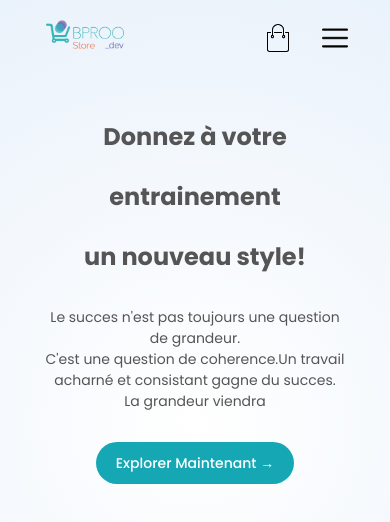
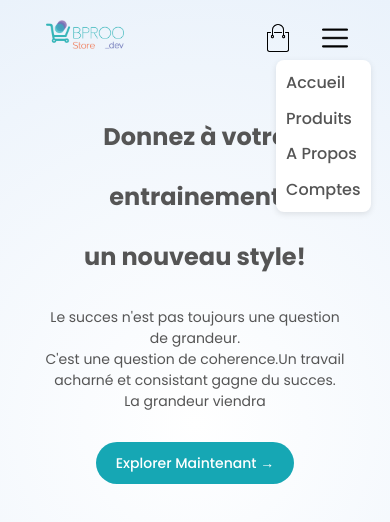
Before and after one commit to soualomichel91-glitch/site-E_commerce, a plain HTML site: page index.html in a window 390 px wide. Both pictures are taken after a click on the picture 335 px from the left and 38 px from the top of the page. Shown: the top 522 px of the page. Drawn offline with Linux system fonts and the light colour scheme; a web font is replaced by a local one.

Commit message:
creation d'un fichier javscript pour finaliser la responsivilité

```diff
--- a/index.html
+++ b/index.html
@@ -403,5 +403,8 @@
     </footer>
 
     <!-- fin du footer -->
+
+
+    <script src="script.js"></script>
   </body>
 </html>
--- /dev/null
+++ b/script.js
@@ -0,0 +1,22 @@
+// Sélectionner l'image menu et la liste
+const menuIcon = document.querySelector('.menu-icon');
+const navUl = document.querySelector('nav ul');
+
+// Ajouter un clic
+menuIcon.addEventListener('click', () => {
+  navUl.classList.toggle('active');
+});
+
+// Cacher le menu si on clique en dehors
+document.addEventListener('click', (e) => {
+  // Si le clic n'est pas sur le menu ou l'icône
+  if (!navUl.contains(e.target) && !menuIcon.contains(e.target)) {
+    navUl.classList.remove('active'); // masquer le menu
+  }
+});
+
+// / Replier le menu quand la souris quitte la zone du menu
+
+navUl.addEventListener('mouseleave', () => {
+  navUl.classList.remove('active');
+});
--- a/style.css
+++ b/style.css
@@ -550,6 +550,26 @@ hr{
   }
 }
 
+/* Menu masqué par défaut sur mobile */
+@media (max-width: 768px) {
+  nav ul {
+    display: none;
+    flex-direction: column;
+    gap: 10px;
+    background: #fff;
+    position: absolute;
+    top: 60px; /* sous la navbar */
+    right: 5%;
+    padding: 10px;
+    border-radius: 8px;
+    box-shadow: 0 2px 6px rgba(0,0,0,0.1);
+  }
+
+  /* Affiche le menu quand la classe active est ajoutée */
+  nav ul.active {
+    display: flex;
+  }
+}
 
 
 /* fin du responsive design */
```
